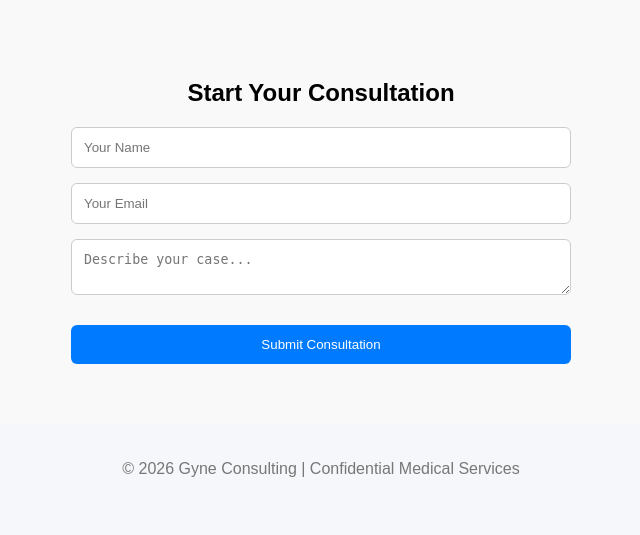
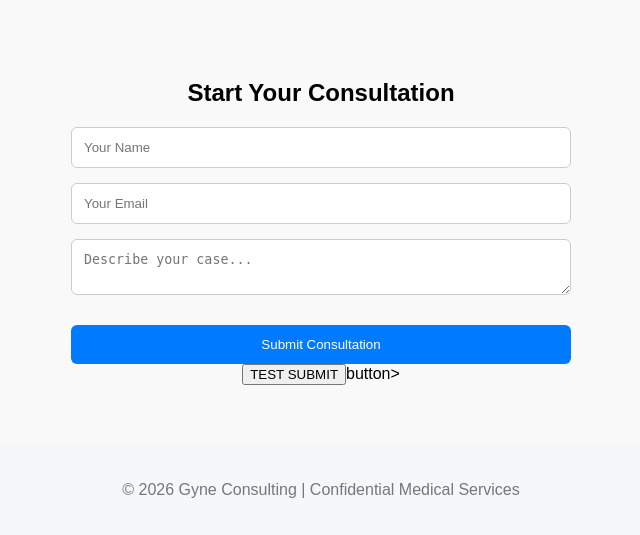
Before and after one commit to darledzinski-create/gyne-consulting--platform, a Flask app: template templates/index.html in a window 1280 px wide. Shown: the part 801-1336 px from the top of the page, without its empty margins (319-959 px from the left). Before the commit the page ends 1278 px from the top, so only its background shows below. Run offline with Flask 3, Linux system fonts and the light colour scheme; the template is opened without the code that fills it, so the values that code supplies are empty.

Commit message:
Update index.html

```diff
--- a/templates/index.html
+++ b/templates/index.html
@@ -58,6 +58,8 @@
 
         </form>
 
+   <button type="submit">TEST SUBMIT</button>button>
+
     </div>
 </section>
 
```
